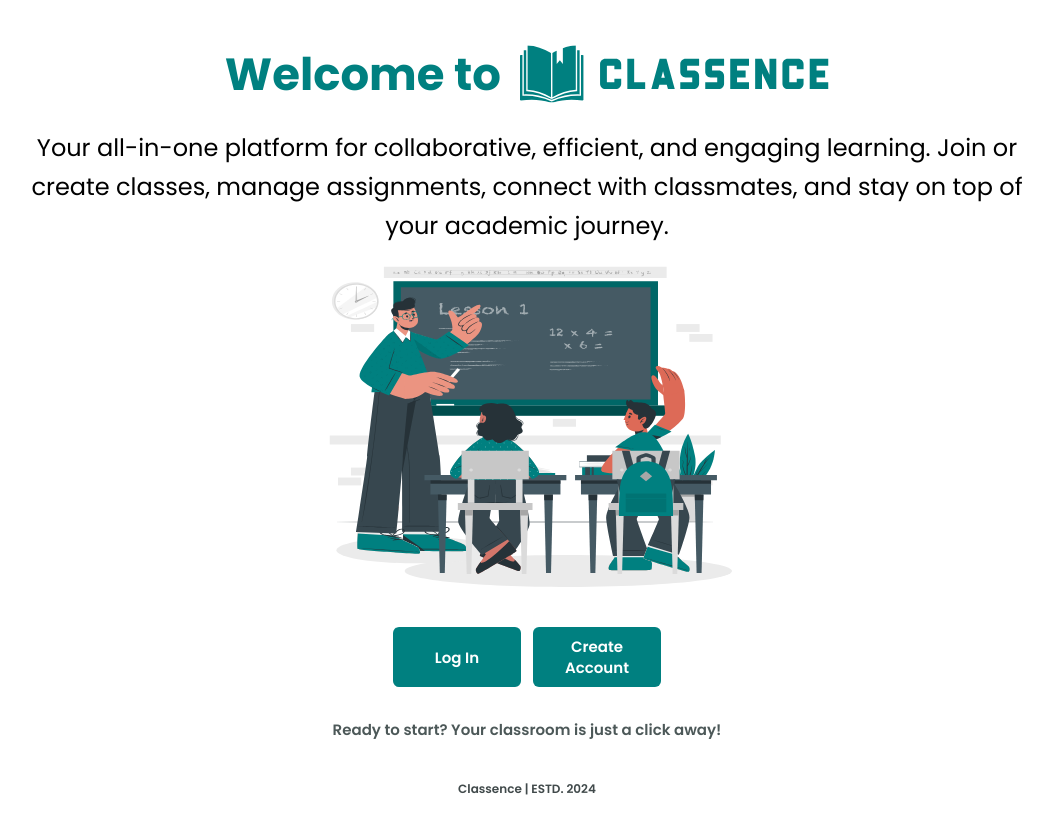
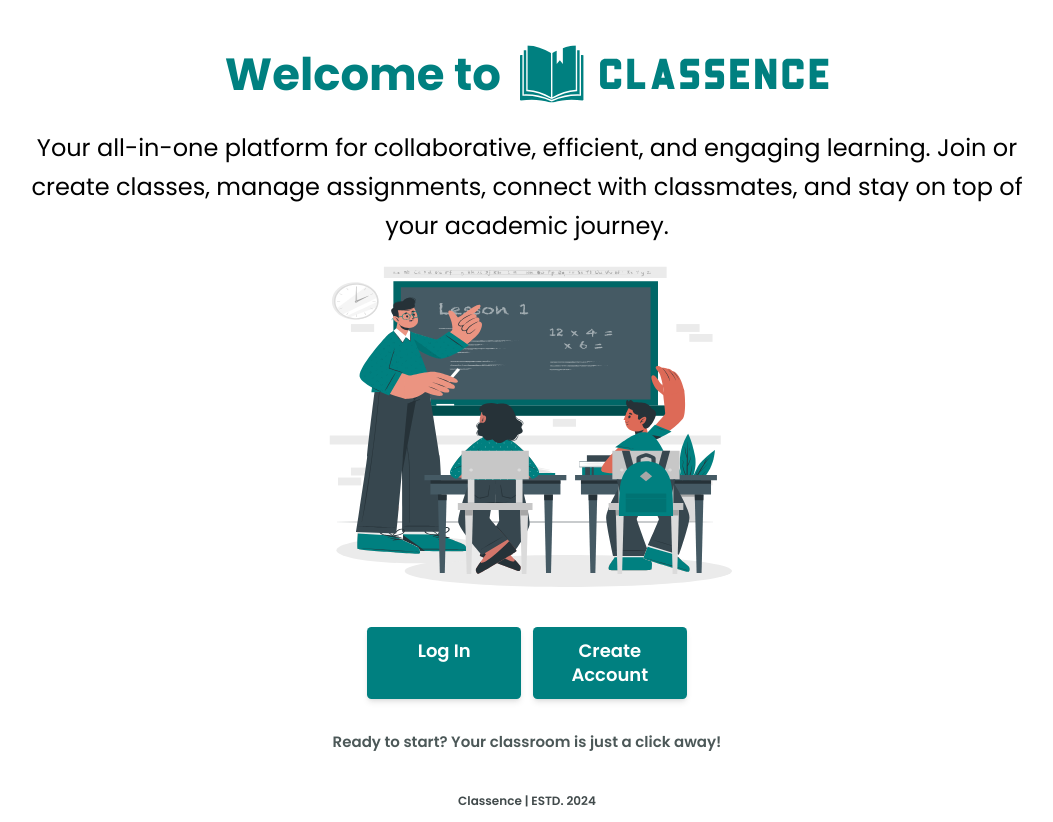
Before and after one commit to HarshSingh011/Classence, a React (Create React App) app: page / in a window 1280 px wide. Shown: the whole page, without its empty margins (113-1166 px from the left). Built offline with nearby package versions, Linux system fonts and the light colour scheme.

Commit message:
navigation fixes

```diff
--- a/src/components/getstarted.jsx
+++ b/src/components/getstarted.jsx
@@ -22,13 +22,17 @@ function Getstarted() {
       </div>
 
 
-      <div className="flex justify-center  space-x-4 mt-[5vh]">
-        <button className="bg-[#008080] w-[10vw] text-white px-6 py-3 rounded-lg  font-semibold   ">
-            <Link to="/login" className='text-xl'> Log In</Link>
-        </button>
-        <button className="bg-[#008080] w-[10vw] text-white px-6 py-3 rounded-lg font-semibold ">
-         <Link to="/signup" className='text-xl'> Create Account</Link>
-        </button>
+      <div className="flex justify-center space-x-4 mt-[5vh]">
+        <Link
+          to="/login"
+          className="bg-[#008080] w-[12vw] text-white px-8 py-4 rounded-md text-2xl font-semibold shadow-md hover:bg-teal-700 transition-all duration-200">
+          Log In
+        </Link>
+        <Link
+          to="/signup"
+          className="bg-[#008080] w-[12vw] text-white px-8 py-4 rounded-md text-2xl font-semibold shadow-md hover:bg-teal-700 transition-all duration-200">
+          Create Account
+        </Link>
       </div>
 
 
```
